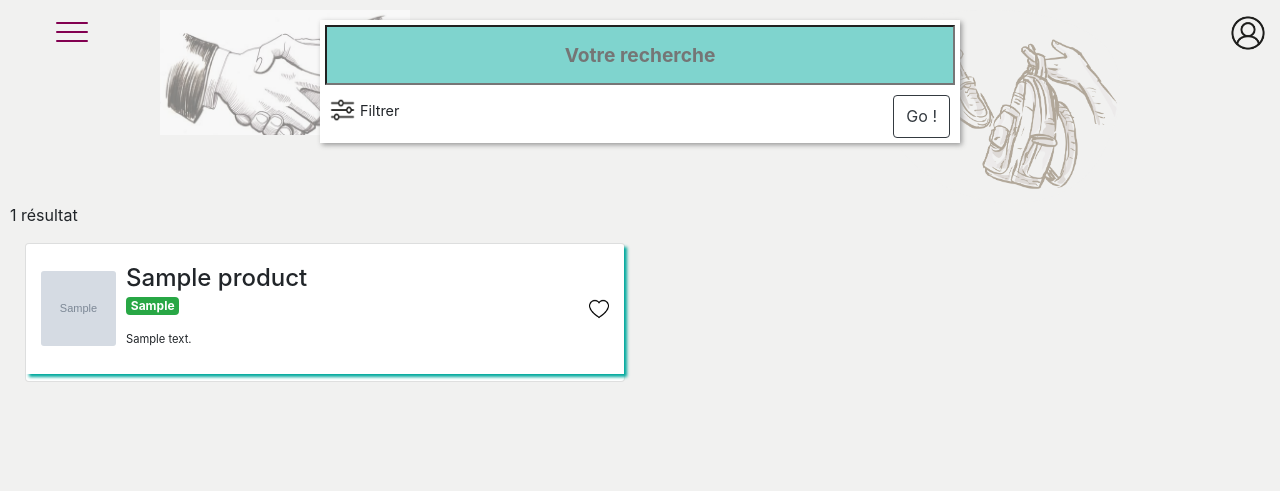
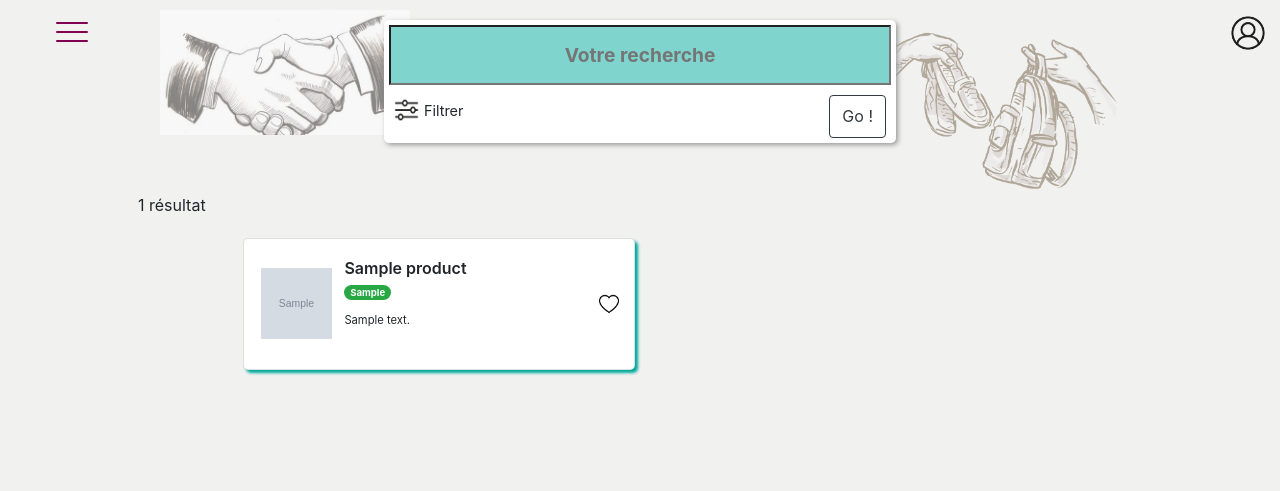
Before and after one commit to WildCodeSchool/lyon-php-2003-project2-tnt, a PHP site: template src/View/Product/show.html.twig in a window 1280 px wide. Shown: the part 40-531 px from the top of the page. Run offline with PHP 8.4, Linux system fonts and the light colour scheme; the template is opened without the code that fills it: most values are stand-ins (such as "Sample title", 1, 10 or a date in 2020); grey boxes marked "Sample" are stand-in pictures; some libraries are stand-ins or nearby versions.

Commit message:
Responsive mobile / tab / desk ok pour show(listes)

```diff
--- a/src/View/Product/show.html.twig
+++ b/src/View/Product/show.html.twig
@@ -5,10 +5,17 @@
 
 {% block stylesheet %}
     <style>
+
         [name="search"] {
             width: 100%;
             height: 60px;
+            background-color: rgba(0,169,157,0.5);
+            color: white;
+            font-weight: bold;
+            font-size: 1.2em;
+            text-align: center;
         }
+
 
         #categories {
             display: none;
@@ -17,9 +24,9 @@
         #recherche_top {
             box-shadow: 2px 2px 5px #999;
             padding: 5px;
-            margin-top: 20px;
-            margin-bottom: 50px;
+            margin: 20px 5px 50px;
             background-color: #fff;
+            border-radius: 5px;
         }
 
         #recherche_top > form > div:first-of-type {
@@ -48,19 +55,33 @@
             display: flex;
         }
 
+
+
+        #col {
+            padding: 5px;
+            background-color: transparent;
+        }
+
+        .card {
+            position: relative;
+            box-shadow: 3px 3px 3px rgb(0,169,157);
+            border-radius: 5px;
+            background-color: #FFF;
+
+        }
+
         .card-body {
             display: flex;
             padding: 5px;
-            margin-bottom: 7px;
-            box-shadow: 3px 3px 3px rgb(0,169,157);
             height: 130px;
-
         }
 
         .card-body > img:first-of-type {
             height: 75px;
             width: 75px;
             margin: auto 10px;
+            padding: 2px;
+
         }
 
         .card-body > img:last-of-type {
@@ -71,13 +92,14 @@
             right: 15px;
         }
 
-        .card-body h4 {
+        .card-body h6 {
             margin-top: 15px;
+            font-weight: 600;
         }
 
         .card-body p {
             font-size: 0.7em;
-            margin-top: 15px;
+            margin-top: 10px;
         }
 
         .card-title {
@@ -93,42 +115,52 @@
         #barter, #hands {
             width: 250px;
             position: absolute;
-            top: 50px;
             z-index: -2;
             opacity: 0.5;
+            display: none;
         }
         #barter {
             right: 160px;
+            top: 50px;
         }
         #hands {
             left: 160px;
+            top: 50px;
+        }
 
-        }
         .row {
             width: 100%;
             margin: auto auto;
         }
 
-        .card {
-            position: relative;
+        .badge {
+            font-size: 0.6em;
         }
 
-        @media (max-width: 576px) {
+        @media (min-width: 577px) {
+            #recherche_top {
+                margin: 20px auto 40px;
+            }
 
-            #barter { display: none;}
-            .row { width: 100%;}
-            .row > img {
-                display: none;
+            #col {
+                width: 80%;
+            }
+
+            #barter, #hands {
+                display: block;
             }
         }
 
-        [name="search"] {
-            background-color: rgba(0,169,157,0.5);
-            color: white;
-            font-weight: bold;
-            font-size: 1.2em;
-            text-align: center;
+        @media (min-width: 992px) {
+            .row {
+                width: 80%;
+            }
+            #col {
+                width: 80%;
+            }
         }
+
+
 
     </style>
 {% endblock %}
@@ -139,7 +171,7 @@
     {% include '_nav_bar.html.twig' %}
     <div class="row">
         <img src="/assets/images/hands.jpeg" alt="" id="hands">
-        <section class="col-md-6 offset-md-3" id="recherche_top">
+        <section class="col-md-6" id="recherche_top">
             <form action="" method="get">
                 <input type="text" name="search" placeholder="Votre recherche">
 
@@ -175,8 +207,8 @@
                             <div class="card-body">
                                 <img src="{{ product.img }}" class="card-img" alt="Photo de {{ product.title }}" >
                                 <div>
-                                    <h4 class="card-title">{{ product.title }}</h4>
-                                    <span class="badge badge-success">{{ product.deal_type }}</span>
+                                    <h6 class="card-title">{{ product.title }}</h6>
+                                    <span class="badge badge-pill badge-success">{{ product.deal_type }}</span>
                                     <p class="card-text">{{ product.description }}</p>
                                     {#                            <p class="card-text"><small class="text-muted">Date de Parution : {{ product.created_at|date("m/d/Y") }}</small></p>#}
                                 </div>
```
Also changed, not shown: src/View/Product/offre.html.twig (+6 -4 lines).
